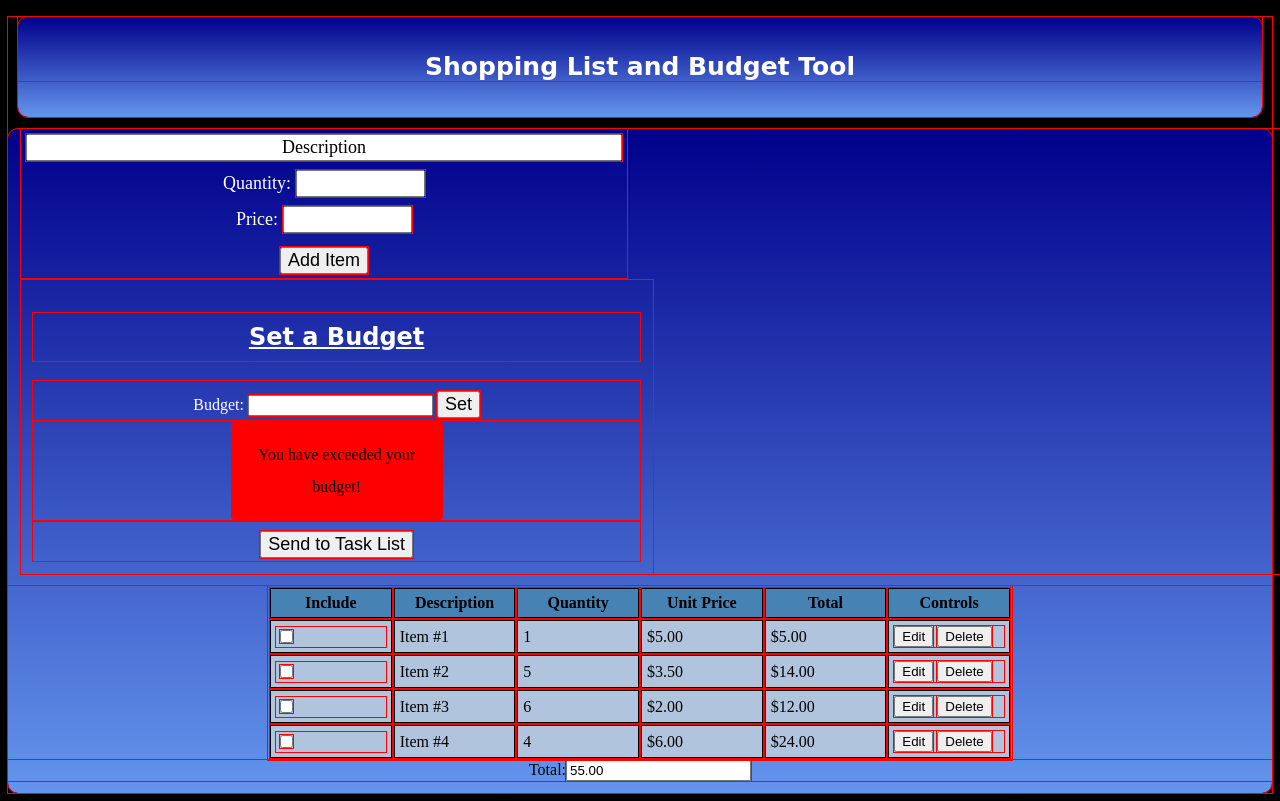
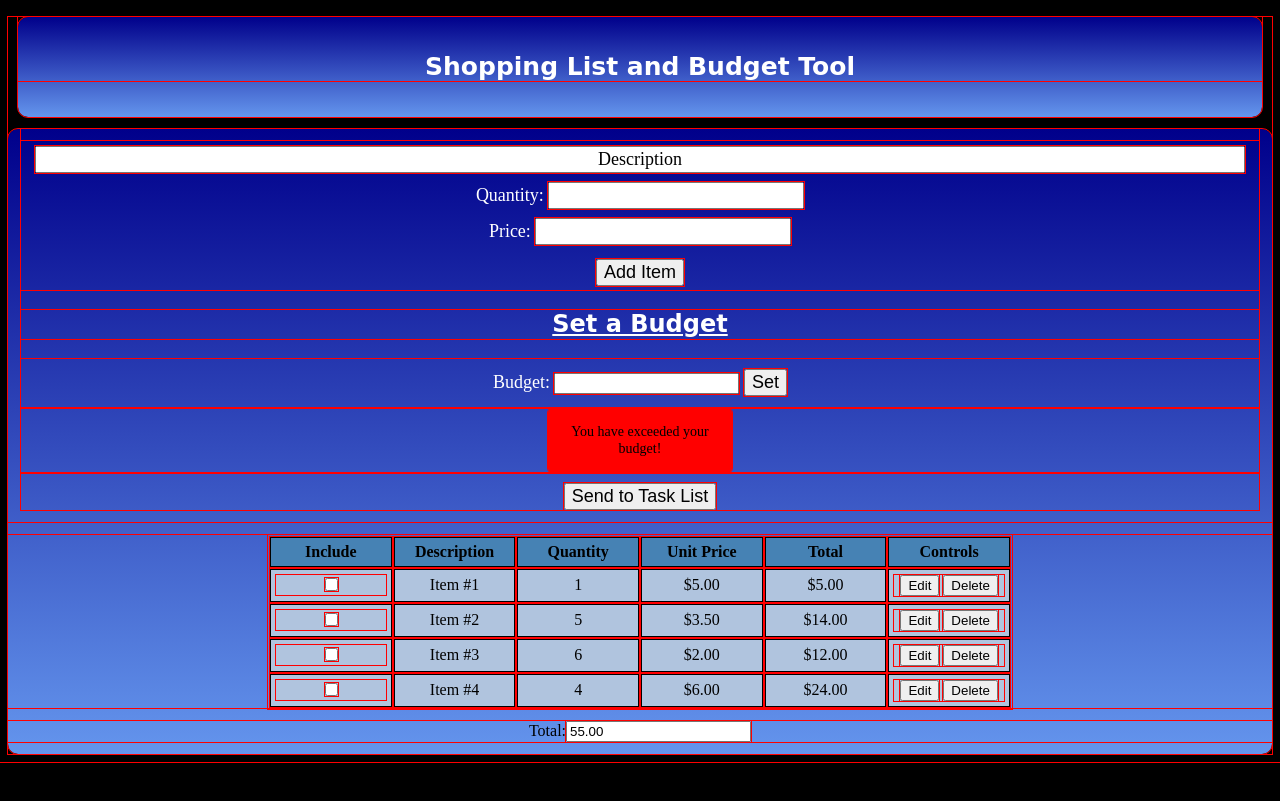
Before and after one commit to Jonesette/Shopping-List, a plain HTML site: page index.html in a window 1280 px wide. Drawn offline with Linux system fonts and the light colour scheme.

Commit message:
Layout Minus JQuery
Final Layout prior to adding Jquery

```diff
--- a/css/main.css
+++ b/css/main.css
@@ -35,13 +35,11 @@ h1 {
 }
 
 .form {
-	width: 100%;
-	height: 97%;
 	margin: 1%;
 }
 
 .add-item {
-	width: 48%;
+	padding-top: 12px;
 	text-align: center;
 	line-height: 2;
 	font-size: 18px;
@@ -64,11 +62,14 @@ h1 {
 
 .budget {
 	margin-top: 2px;
-	width: 48%;
-	padding: 1%;
-	line-height: 2;
+	font-size: 18px;
+	line-height: 1.2;
 	text-align: center;
 	color: white;
+}
+
+#set-budget {
+	padding-bottom: 12px;
 }
 
 h2 {
@@ -87,7 +88,7 @@ h2 {
 	padding: 1%;
 	vertical-align: middle;
 	color: black;
-	padding: auto;
+	font-size: 14px;
 }
 
 #error {
@@ -112,7 +113,10 @@ h2 {
 }
 
 .table {
+	margin-left: auto;
+	margin-right: auto:;
 	text-align: center;
+	padding-top: 12px;
 }
 
 th {
@@ -120,6 +124,7 @@ th {
 	background-color: steelblue;
 	border: 1px solid black;
 	width: 15%;
+	text-align: center;
 }
 
 td {
@@ -128,10 +133,13 @@ td {
 	border: 1px solid black;
 	width: 15%;
 	vertical-align: middle;
+	text-align: center;
 }
 
 .list {
+
 }
 
 .total {
+	padding-top: 12px;
 }
```
